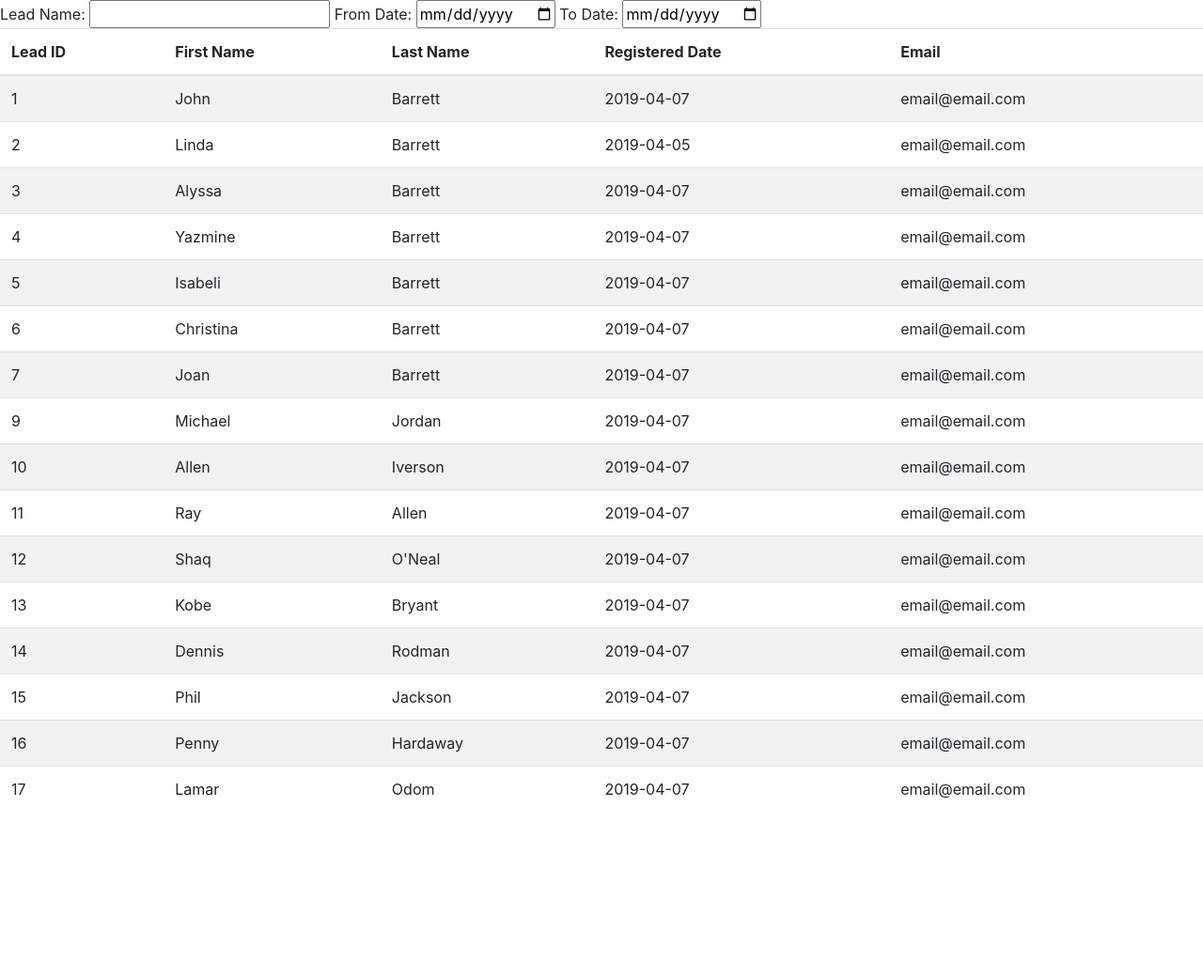
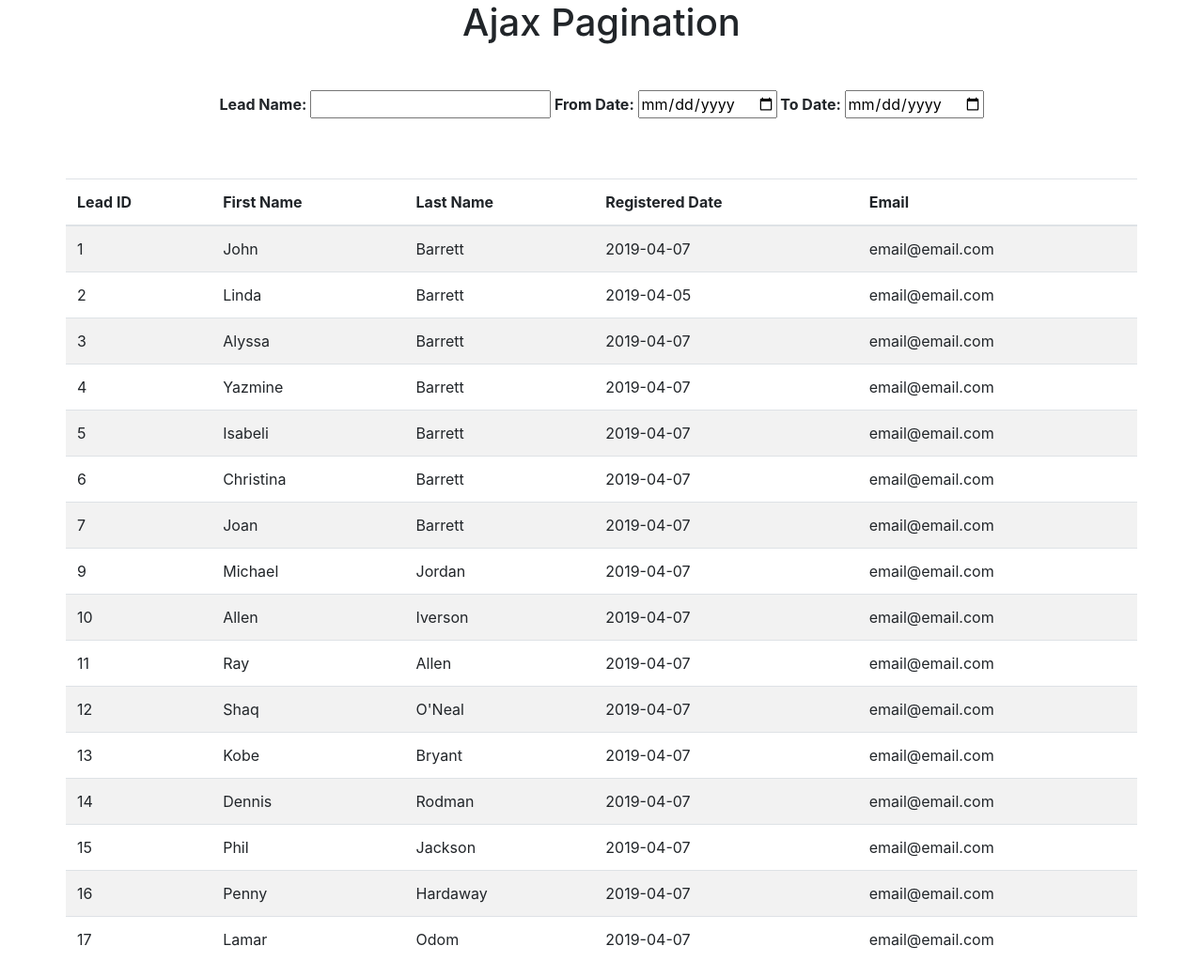
Before and after one commit to JohnJBarrett22/Ajax_Pagination, a Django app: template apps/pagination_app/templates/pagination_app/index.html in a window 1280 px wide. Shown: the whole page at 94% size. Before the commit the page ends 850 px from the top, so only its background shows below. Run offline with Django 3.2, Linux system fonts and the light colour scheme; the template is opened without the code that fills it: values that come from a table or form of the project are taken from there, others are empty; data comes from the database, SQL or seed files in the repository; both versions use the stored data as it was after the commit; parts of the project's set-up code (start-up, migrations or seed data) failed here and were passed over; some libraries are stand-ins or nearby versions.

Commit message:
Added pagination, modified DB entries, added CSS and Bootstrap style

```diff
--- a/apps/pagination_app/static/pagination_app/css/main.css
+++ b/apps/pagination_app/static/pagination_app/css/main.css
@@ -0,0 +1,14 @@
+h1 {
+    text-align: center;
+}
+form {
+    margin: 0 auto;
+}
+#form {
+    font-weight: bold;
+    margin: 3rem auto;
+}
+#pagination {
+    display: block;
+    margin: 0 auto;
+}
--- a/apps/pagination_app/templates/pagination_app/index.html
+++ b/apps/pagination_app/templates/pagination_app/index.html
@@ -15,14 +15,38 @@
 </head>
 
 <body>
+    <div class="container">
+        <h1>Ajax Pagination</h1>
+        <div id="form" class=row>
             <form id="create_user_ajax_form" class="ajax_form" action='/demo_app/create' method="post">
                 {% csrf_token %}
                 Lead Name: <input id="ajax_lead_name" type="text" name="lead_name">
                 From Date: <input id="ajax_from_date" type="date" name="from_date">
                 To Date: <input id="ajax_to_date" type="date" name="to_date">
             </form>
+        </div>
 
-    <div id="results">
+        <div id="pagination" class="row">
+            <nav aria-label="...">
+                <ul class="pagination pagination-sm">
+                    {% for num in users.paginator.page_range %}
+                    {% if users.number == num %}
+                    <li class="page-item active" aria-current="page">
+                        <span class="page-link">
+                            {{num}}
+                            <span class="sr-only">(current)</span>
+                        </span>
+                    </li>
+                    {% else %}
+                    <li class="page-item"><a class="page-link" href="?page={{num}}">{{num}}</a></li>
+                    {% endif %}
+                    {% endfor %}
+
+                </ul>
+            </nav>
+        </div>
+
+        <div id="results" class="row">
             <table class="table table-striped table-hover">
                 <thead>
                     <tr>
@@ -45,6 +69,7 @@
                     {% endfor %}
                 </tbody>
             </table>
+        </div>
     </div>
 
     <script>
@@ -81,6 +106,28 @@
                 }
             })
         });
+        $('#ajax_from_date').change(function () {
+            $.ajax({
+                url: '/date',
+                method: 'post',
+                data: $(this).parent().serialize(),
+                success: function (serverResponse) {
+                    console.log('Success!', serverResponse)
+                    $('#results').html(serverResponse)
+                }
+            })
+        });
+        $('#ajax_to_date').change(function () {
+            $.ajax({
+                url: '/date',
+                method: 'post',
+                data: $(this).parent().serialize(),
+                success: function (serverResponse) {
+                    console.log('Success!', serverResponse)
+                    $('#results').html(serverResponse)
+                }
+            })
+        });
     </script>
 
 </body>
--- a/apps/pagination_app/views.py
+++ b/apps/pagination_app/views.py
@@ -1,8 +1,12 @@
 from django.shortcuts import render, redirect, HttpResponse
+from django.core.paginator import Paginator
 from . models import *
 
 def index(request):
     users = User.objects.all()
+    paginator = Paginator(users, 5)
+    page = request.GET.get('page')
+    users = paginator.get_page(page)
     return render(request, "pagination_app/index.html", {"users": users})
 
 def add(request):
```
Also changed, not shown: db.sqlite3. Lines whose indentation alone changed are shown as unchanged.
